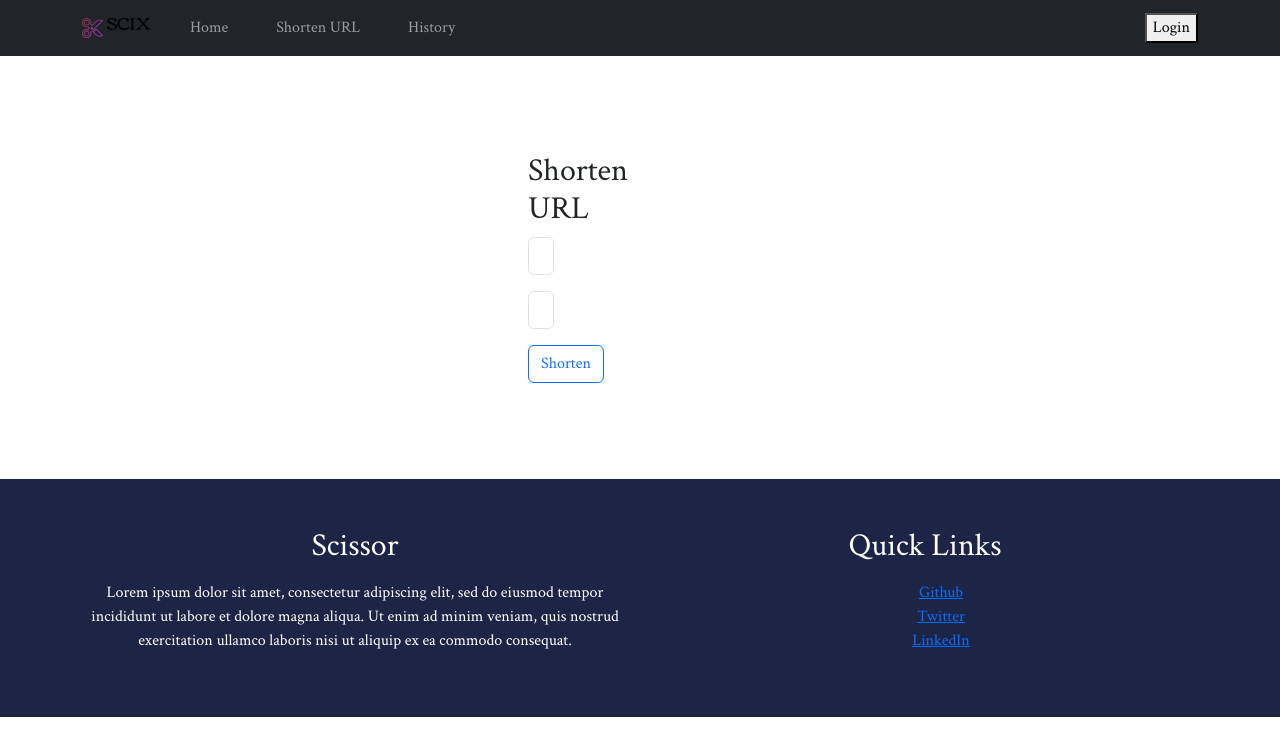
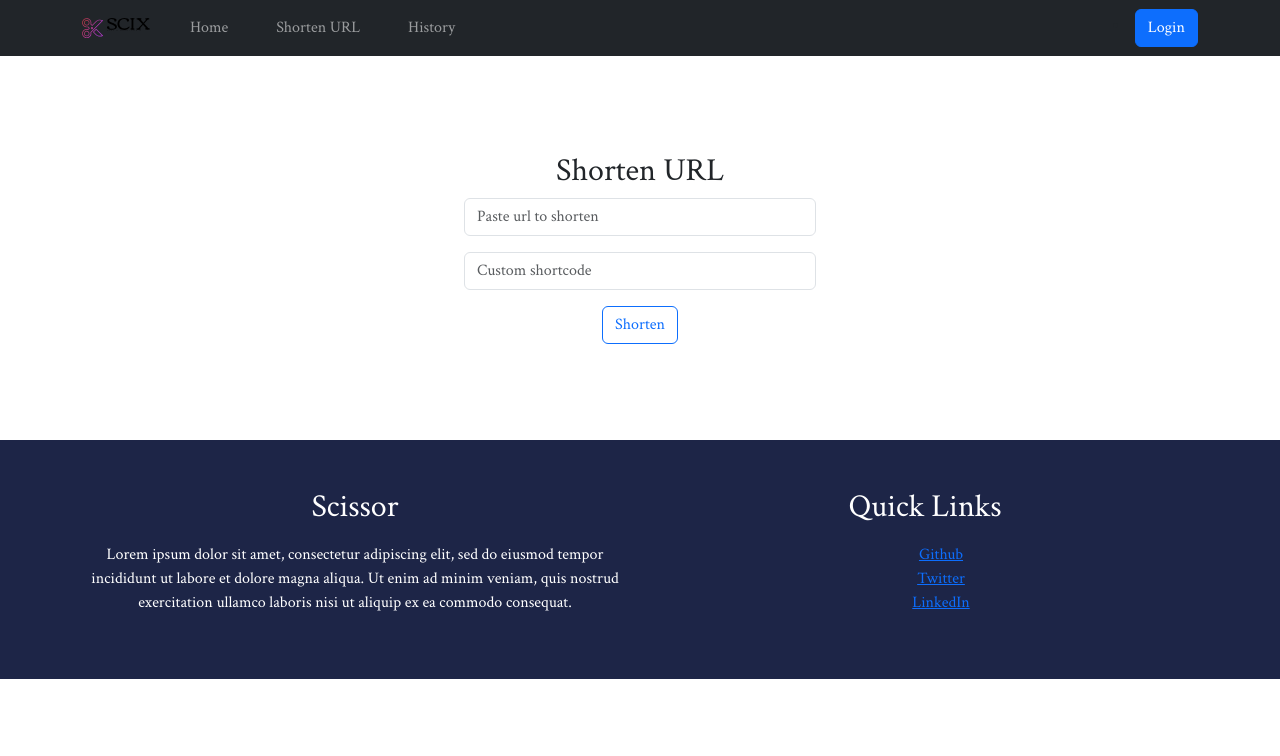
Before and after one commit to spartan124/scissors_api, a React (Create React App) app in the folder scissors-frontend/: page /shorten in a window 1280 px wide. Shown: the top 756 px of the page. Built offline with nearby package versions, Linux system fonts and the light colour scheme.

Commit message:
Tried to fix form width

```diff
--- a/scissors-frontend/src/App.css
+++ b/scissors-frontend/src/App.css
@@ -9,6 +9,12 @@
   font-family: 'Crimson Text', serif;
   background-color: linear-gradient(125deg, rgb(237, 243, 255) 20%, rgb(156, 164, 176) 50%, rgb(166, 162, 214) 90%), rgb(140, 163, 207)
 
+}
+.form-width-x{
+  display: flex;
+  width: 100%;
+  align-items: center;
+  justify-content: center;
 }
 
 /*
@@ -56,6 +62,7 @@
 }
 
  form{
+
   width: 35%;
   background-color: #fff;
   height: auto;
--- a/scissors-frontend/src/Login.js
+++ b/scissors-frontend/src/Login.js
@@ -28,9 +28,6 @@
 
   return (
     <div className='wrapper text-center'>
-      <div className='formImg'>
-
-      </div>
 
       <form onSubmit={handleLogin}>
       <div className='inputField'>
--- a/scissors-frontend/src/NavigationBar.js
+++ b/scissors-frontend/src/NavigationBar.js
@@ -56,12 +56,12 @@
               <p className='text-white'><span>Welcome, {currentUser.user}!</span></p>
             </li>
             <li>
-              <button onClick={handleLogout}>Logout</button>
+              <button className='btn btn-danger' onClick={handleLogout}>Logout</button>
             </li>
           </>
         ) : (
           <li>
-             <button>
+             <button className='btn btn-primary'>
             <Link to="/login" className="nav-link">Login</Link>
             </button>
           </li>
--- a/scissors-frontend/src/UrlShortenerForm.js
+++ b/scissors-frontend/src/UrlShortenerForm.js
@@ -1,9 +1,7 @@
 import React, { useState } from "react";
 import api from "./api";
 import QRCode from "react-qr-code";
-import Container from "react-bootstrap/Container";
-import Row from "react-bootstrap/Row";
-import Col from "react-bootstrap/Col";
+
 import { toast } from "react-toastify";
 
 
@@ -45,12 +43,12 @@
 
   return (
 
-    <Container className="wrapper text-center">
+    <div className="wrapper text-center">
       {shortenedUrl ? (
-        <Row>
+        <div>
 
-          <Col>
-          <div className= "col-12 qrx">
+
+
               <QRCode value={shortenedUrl} fgColor="seagreen" />
               <p class="mt-2">Scan to copy</p>
               <div className="copy-box">
@@ -72,13 +70,13 @@
 
                 </div>
               </div>
-            </div>
-          </Col>
-          </Row>
+
+          </div>
+
       ):(
-        <Row>
-        {/* <Col className='col-2'></Col>  */}
-        <Col className="">
+
+
+        <div className="form-width-x">
           <form onSubmit={handleSubmit}>
             <div className="inputField">
               <h2>Shorten URL</h2>
@@ -112,10 +110,9 @@
               </button>
             </div>
           </form>
-          </Col>
-      </Row>
+          </div>
       )}
-      </Container>
+      </div>
   )
 };
 
```
